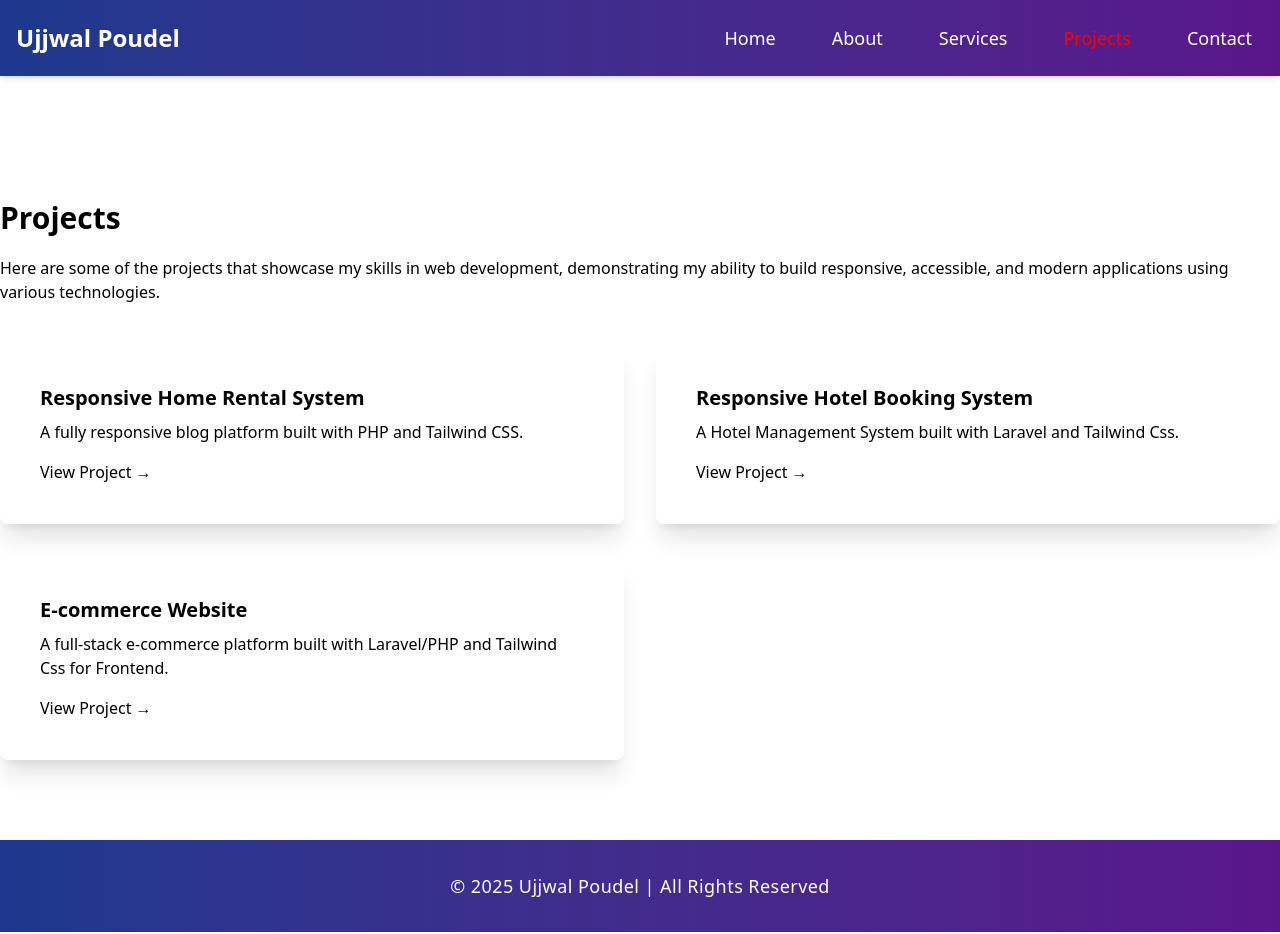
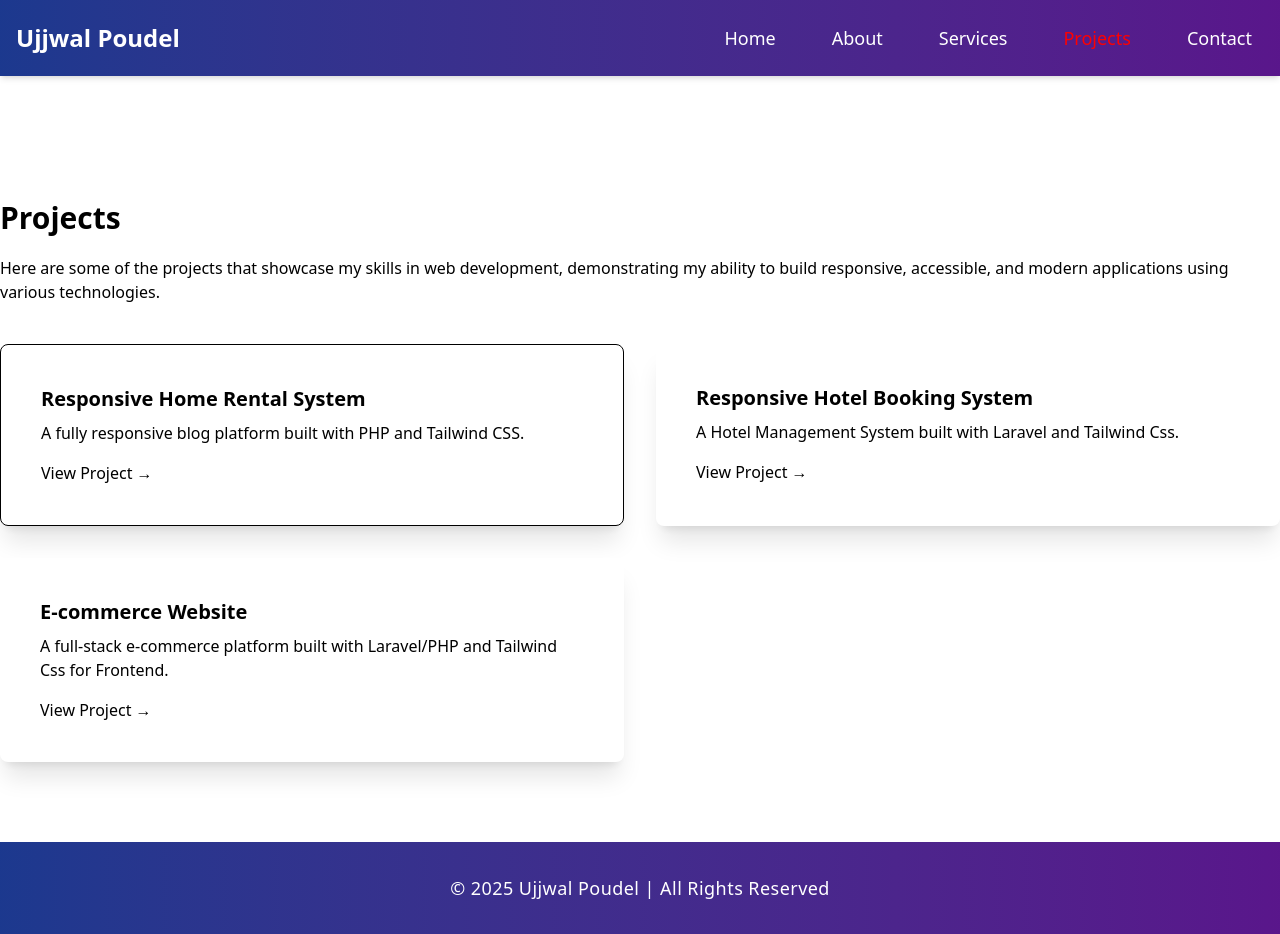
Before and after one commit to ujjwalpoudel17/Portfolio, a React (Vite) app in the folder portfolio/: page /Project in a window 1280 px wide. Built offline with nearby package versions, Linux system fonts and the light colour scheme.

Commit message:
Update Project.jsx

```diff
--- a/portfolio/src/Components/Project/Project.jsx
+++ b/portfolio/src/Components/Project/Project.jsx
@@ -15,7 +15,7 @@ function Project() {
             Here are some of the projects that showcase my skills in web development, demonstrating my ability to build responsive, accessible, and modern applications using various technologies.
           </p>
           <div className="grid grid-cols-1 md:grid-cols-2 gap-8">
-            <div className="bg-white p-10 rounded-lg shadow-xl hover:shadow-lg transition-shadow duration-300 transform hover:scale-105">
+            <div className="bg-white p-10 rounded-lg shadow-xl hover:shadow-lg transition-shadow duration-300 transform hover:scale-105 border-1">
               <h3 className="text-xl font-semibold mb-2">Responsive Home Rental System </h3>
               <p className="mb-4">A fully responsive blog platform built with PHP and Tailwind CSS.</p>
               <a href="#" className="text-primary-light dark:text-primary-dark hover:underline transition-colors duration-300">View Project →</a>
```
